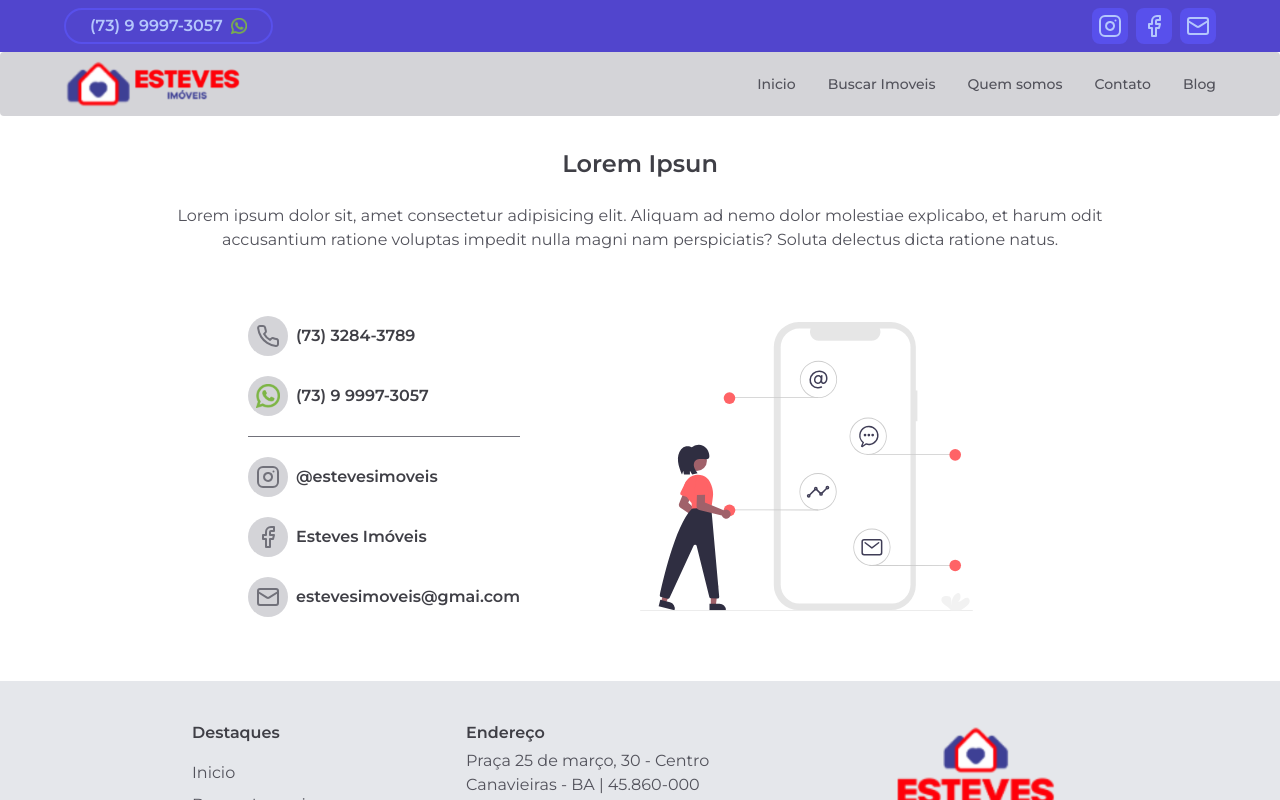
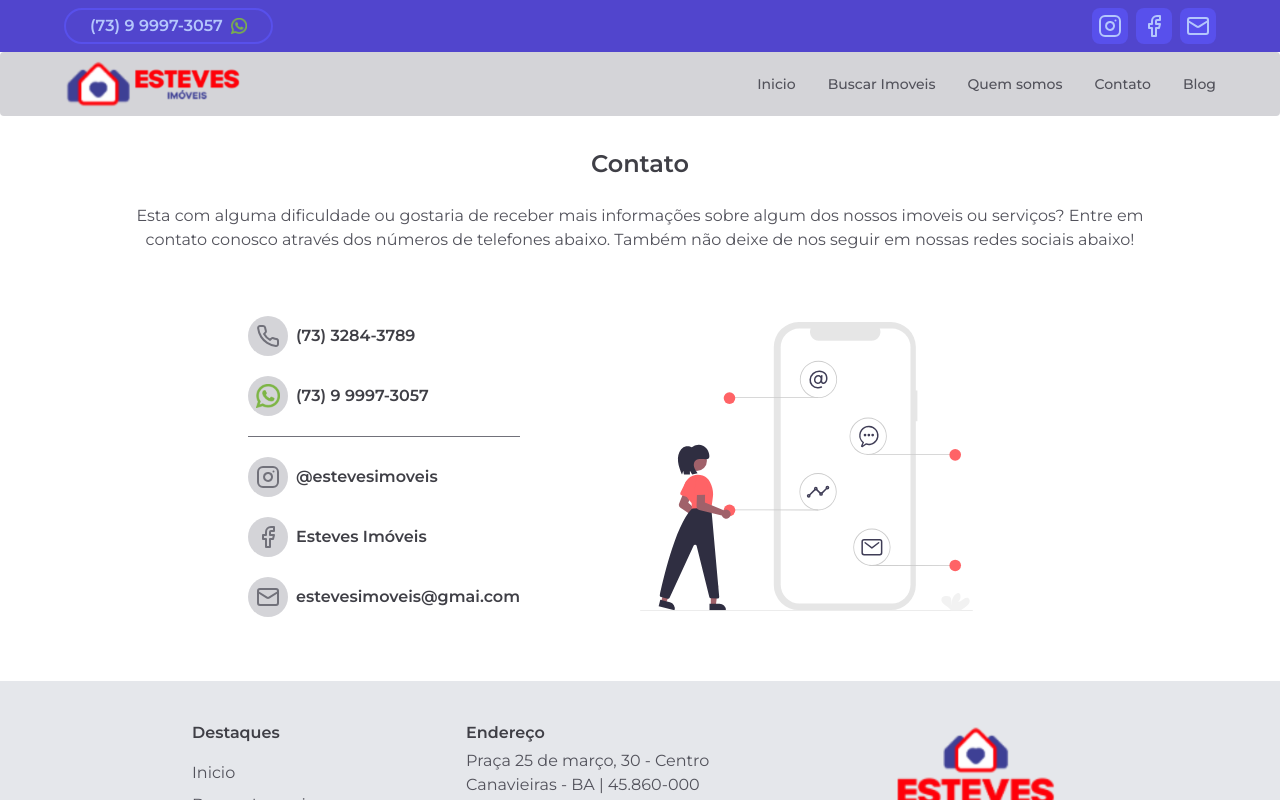
Before and after one commit to VictorCrisostomo/estevesimoveis, a Next.js app: page /contato in a window 1280 px wide. Shown: the top 800 px of the page. Built offline with nearby package versions, Linux system fonts and the light colour scheme.

Commit message:
config texto de contato

```diff
--- a/src/app/(navegação)/contato/page.tsx
+++ b/src/app/(navegação)/contato/page.tsx
@@ -12,9 +12,9 @@ export default function Contato() {
     <main className="text-zinc-600">
       <Navbar />
       <div className="mx-5 md:mx-32 my-8 flex flex-col justify-center">
-        <p className="text-2xl font-semibold text-center text-zinc-700">Lorem Ipsun</p>
+        <p className="text-2xl font-semibold text-center text-zinc-700">Contato</p>
         <br />
-        <p className="text-center">Lorem ipsum dolor sit, amet consectetur adipisicing elit. Aliquam ad nemo dolor molestiae explicabo, et harum odit accusantium ratione voluptas impedit nulla magni nam perspiciatis? Soluta delectus dicta ratione natus.</p>
+        <p className="text-center">Esta com alguma dificuldade ou gostaria de receber mais informações sobre algum dos nossos imoveis ou serviços? Entre em contato conosco através dos números de telefones abaixo. Também não deixe de nos seguir em nossas redes sociais abaixo!</p>
       </div>
 
       <div className="md:mx-32 md:my-16 grid grid-cols-1 md:grid-cols-2 justify-items-center items-center gap-10 md:gap-0">
```
